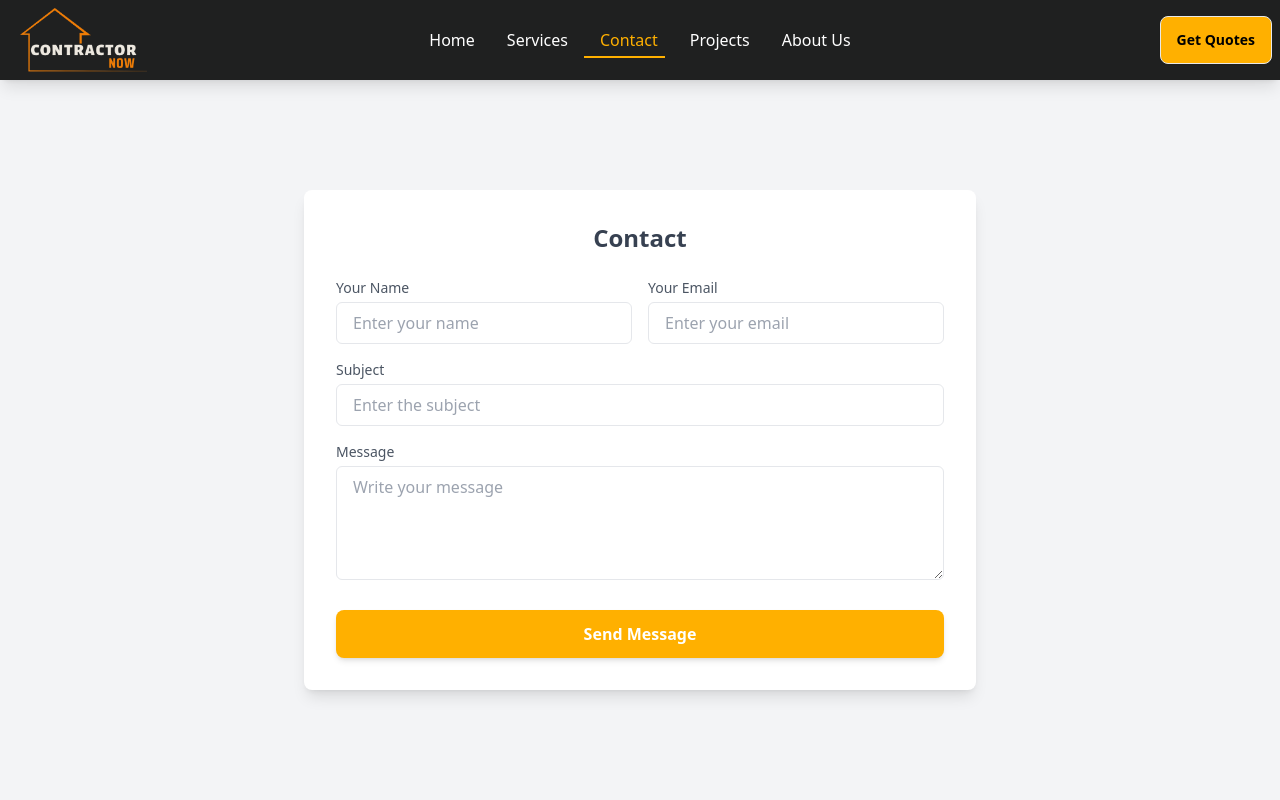
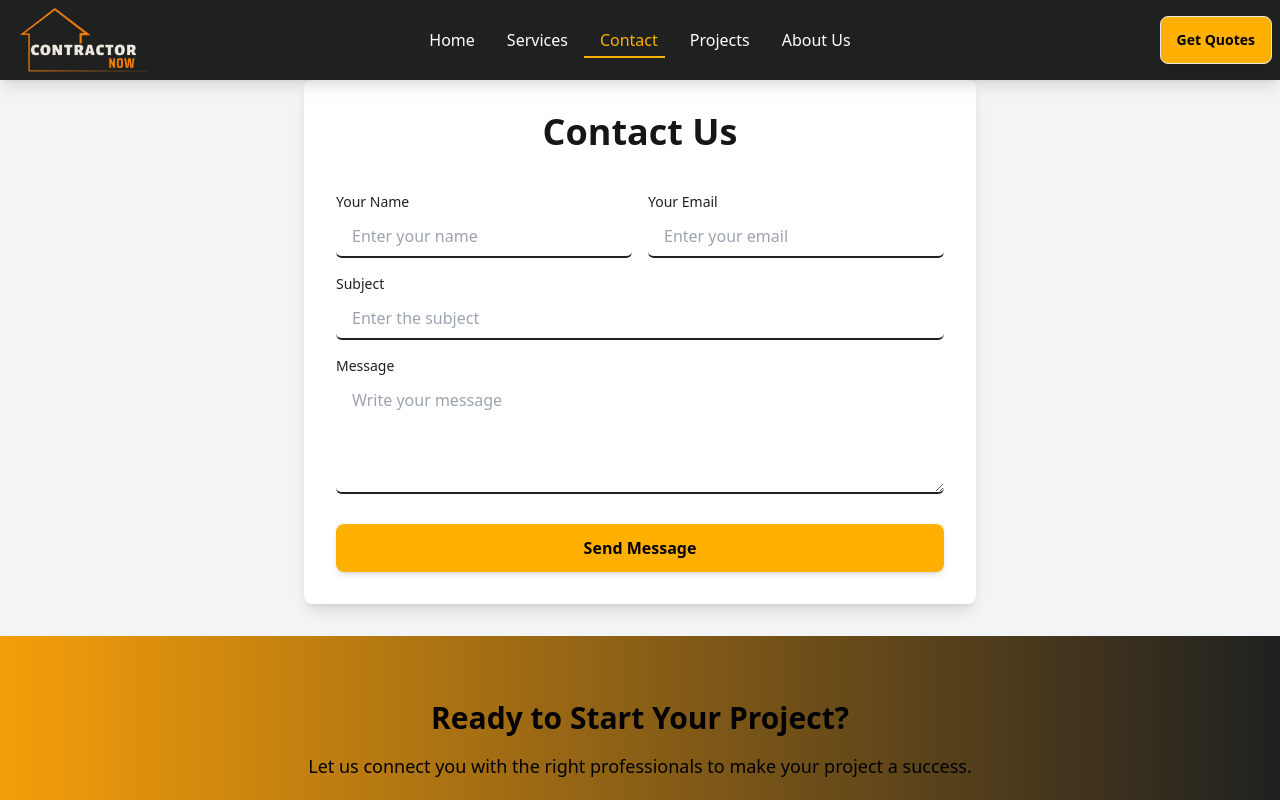
Before and after one commit to dawood7233/Contractors-Quotes, a React (Vite) app: page /contact in a window 1280 px wide. Shown: the top 800 px of the page. Built offline with nearby package versions, Linux system fonts and the light colour scheme.

Commit message:
some navbar changes

```diff
--- a/src/Components/NavBar.jsx
+++ b/src/Components/NavBar.jsx
@@ -94,7 +94,7 @@ const NavBar = () => {
         {menuOpen && (
           <div
             ref={menuRef}
-            className="absolute top-16 left-0 w-full bg-[#1f2020] text-base-100 z-10 shadow-lg"
+            className="absolute top-16 left-0 w-full bg-[#1f2020] w-60 text-base-100 z-10 shadow-lg"
           >
             <ul className="menu p-4">
               <li>
@@ -281,7 +281,11 @@ const NavBar = () => {
             <li>
               <a
                 href="/aboutUs"
-                className="hover:text-[#ffb000] hover-underline-animation"
+                className={`hover:text-[#ffb000] hover-underline-animation ${
+                  isActiveLink("/aboutUs")
+                    ? "text-[#ffb000] active-underline"
+                    : ""
+                }`}
               >
                 About Us
               </a>
--- a/src/Components/ServiceDetails.jsx
+++ b/src/Components/ServiceDetails.jsx
@@ -282,7 +282,7 @@ const ServiceDetails = () => {
           <div className="text-center">
             <button
               type="submit"
-              className="btn btn-primary w-full bg-primary text-black hover:bg-blue-600"
+              className="btn btn-primary w-full bg-primary text-black hover:amber-300"
             >
               Submit
             </button>
@@ -298,7 +298,7 @@ const ServiceDetails = () => {
           <div className="grid grid-cols-1 md:grid-cols-2 lg:grid-cols-3 gap-8">
             {/* Step 1 */}
             <div className="text-center bg-gray-100 rounded-lg p-6 shadow-md">
-              <div className="text-6xl text-blue-500 mb-4">📝</div>
+              <div className="text-6xl text-amber-300 mb-4">📝</div>
               <h3 className="text-xl font-bold mb-2">
                 Complete The Short Form
               </h3>
@@ -309,7 +309,7 @@ const ServiceDetails = () => {
             </div>
             {/* Step 2 */}
             <div className="text-center bg-gray-100 rounded-lg p-6 shadow-md">
-              <div className="text-6xl text-teal-500 mb-4">🔍</div>
+              <div className="text-6xl text-amber-300 mb-4">🔍</div>
               <h3 className="text-xl font-bold mb-2">
                 Find Home Service Professionals
               </h3>
@@ -319,7 +319,7 @@ const ServiceDetails = () => {
             </div>
             {/* Step 3 */}
             <div className="text-center bg-gray-100 rounded-lg p-6 shadow-md">
-              <div className="text-6xl text-blue-500 mb-4">🏠</div>
+              <div className="text-6xl text-amber-300 mb-4">🏠</div>
               <h3 className="text-xl font-bold mb-2">Local Pro In Your Area</h3>
               <p className="text-gray-600">
                 Enter your project details, and we will match you with the best
--- a/src/Pages/Contact.jsx
+++ b/src/Pages/Contact.jsx
@@ -1,38 +1,42 @@
 import React from "react";
+import { useNavigate } from "react-router-dom";
+
 
 const Contact = () => {
+const navigate = useNavigate();
+
   return (
-    <div className="flex justify-center items-center min-h-screen bg-gray-100 pt-20">
-      <div className="w-full max-w-2xl bg-white p-8 shadow-lg rounded-lg">
+    <div className="flex flex-col items-center min-h-screen bg-gray-100 pt-20">
+      {/* Contact Form Section */}
+      <div className="w-full max-w-2xl bg-white p-8 shadow-lg rounded-lg mb-8">
         {/* Heading */}
-        <h2 className="text-2xl font-semibold text-center text-gray-700 mb-6">
-          Contact
-        </h2>
-
+        <h1 className="font-bold text-4xl text-center pb-10 ">
+        Contact Us
+      </h1>
         {/* Form */}
         <form>
           {/* Top Row: Name and Email */}
           <div className="grid grid-cols-1 md:grid-cols-2 gap-4 mb-4">
             <div>
-              <label htmlFor="name" className="block text-sm text-gray-600 mb-1">
+              <label htmlFor="name" className="block text-sm text-[#1f2020] mb-1">
                 Your Name
               </label>
               <input
                 type="text"
                 id="name"
-                className="w-full px-4 py-2 border rounded-md focus:outline-none focus:ring focus:primary"
+                className="w-full px-4 py-2 border-b-2 border-[#1f2020] rounded-md focus:outline-none focus:ring focus:primary"
                 placeholder="Enter your name"
                 required
               />
             </div>
             <div>
-              <label htmlFor="email" className="block text-sm text-gray-600 mb-1">
+              <label htmlFor="email" className="block text-sm text-[#1f2020] mb-1">
                 Your Email
               </label>
               <input
                 type="email"
                 id="email"
-                className="w-full px-4 py-2 border rounded-md focus:outline-none focus:ring focus:primary"
+                className="w-full px-4 py-2 border-b-2 border-[#1f2020] rounded-md focus:outline-none focus:ring"
                 placeholder="Enter your email"
                 required
               />
@@ -41,13 +45,13 @@ const Contact = () => {
 
           {/* Subject */}
           <div className="mb-4">
-            <label htmlFor="subject" className="block text-sm text-gray-600 mb-1">
+            <label htmlFor="subject" className="block text-sm text-[#1f2020] mb-1">
               Subject
             </label>
             <input
               type="text"
               id="subject"
-              className="w-full px-4 py-2 border rounded-md focus:outline-none focus:ring focus:primary"
+              className="w-full px-4 py-2 border-b-2 border-[#1f2020] rounded-md focus:outline-none focus:ring focus:primary"
               placeholder="Enter the subject"
               required
             />
@@ -55,13 +59,13 @@ const Contact = () => {
 
           {/* Message */}
           <div className="mb-6">
-            <label htmlFor="message" className="block text-sm text-gray-600 mb-1">
+            <label htmlFor="message" className="block text-sm text- mb-1 text-[#1f2020]">
               Message
             </label>
             <textarea
               id="message"
               rows="4"
-              className="w-full px-4 py-2 border rounded-md focus:outline-none focus:ring focus:primary"
+              className="w-full px-4 py-2 border-b-2 border-[#1f2020] rounded-md focus:outline-none focus:ring focus:primary"
               placeholder="Write your message"
               required
             ></textarea>
@@ -71,13 +75,32 @@ const Contact = () => {
           <div className="text-center">
             <button
               type="submit"
-              className="w-full py-3 bg-primary text-white font-semibold rounded-lg shadow-md  focus:outline-none focus:ring-2 focus:primary"
+              className="w-full py-3 bg-primary text-black font-semibold rounded-lg shadow-md focus:outline-none focus:ring-2 focus:primary"
             >
               Send Message
             </button>
           </div>
         </form>
       </div>
+
+      {/* Get Started Section */}
+      <div className="bg-gradient-to-r from-amber-500 to-[#1f2020] text-black py-16 px-6 w-full">
+        <div className="container mx-auto text-center">
+          <h2 className="text-3xl font-bold mb-4">
+            Ready to Start Your Project?
+          </h2>
+          <p className="text-lg mb-6">
+            Let us connect you with the right professionals to make your project
+            a success.
+          </p>
+          <button
+            className="btn px-6 py-3 bg-primary text-black font-semibold rounded-lg shadow-md hover:bg-gray-100"
+            onClick={() => navigate("/services")}
+          >
+            Get Started
+          </button>
+        </div>
+      </div>
     </div>
   );
 };
```
